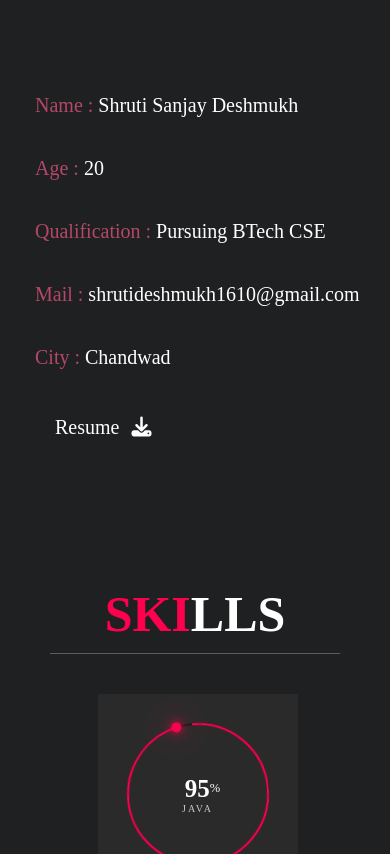
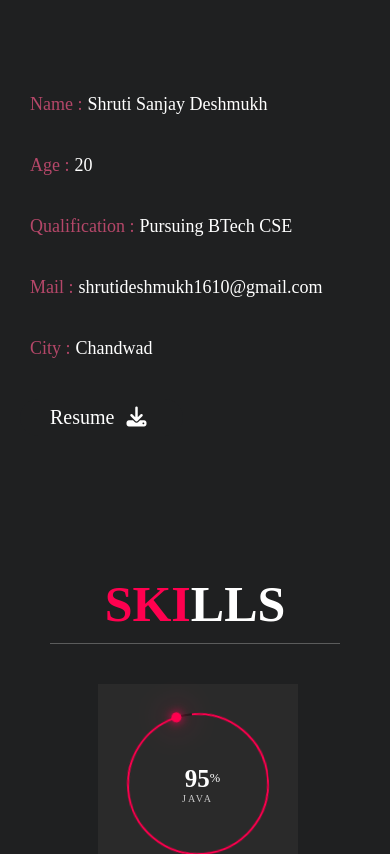
Before and after one commit to ShrutiSd93/shruti-deshmukh, a plain HTML site: page index.html in a window 390 px wide. Shown: the part 1393-2247 px from the top of the page. Drawn offline with Linux system fonts and the light colour scheme.

Commit message:
changes for responsive design

```diff
--- a/style.css
+++ b/style.css
@@ -28,7 +28,7 @@ html {
 }
 
 html::-webkit-scrollbar {
-    width: 1.4rem;
+    width: 1rem;
 }
 
 html::-webkit-scrollbar-track {
@@ -1239,16 +1239,17 @@ form textarea {
     .about-col-2 {
         flex-basis: 100%;
         margin-top: 30px;
+        margin-left: 0;
     }
 
     .about .row .info {
         flex: 1 1 48rem;
         padding: 2rem 1rem;
-        padding-left: 1rem;
+        padding-left: .5rem;
     }
 
     .about .row .info h3 {
-        font-size: 2rem;
+        font-size: 1.8rem;
         color: white;
         padding: 2rem 0;
         font-weight: normal;
```
